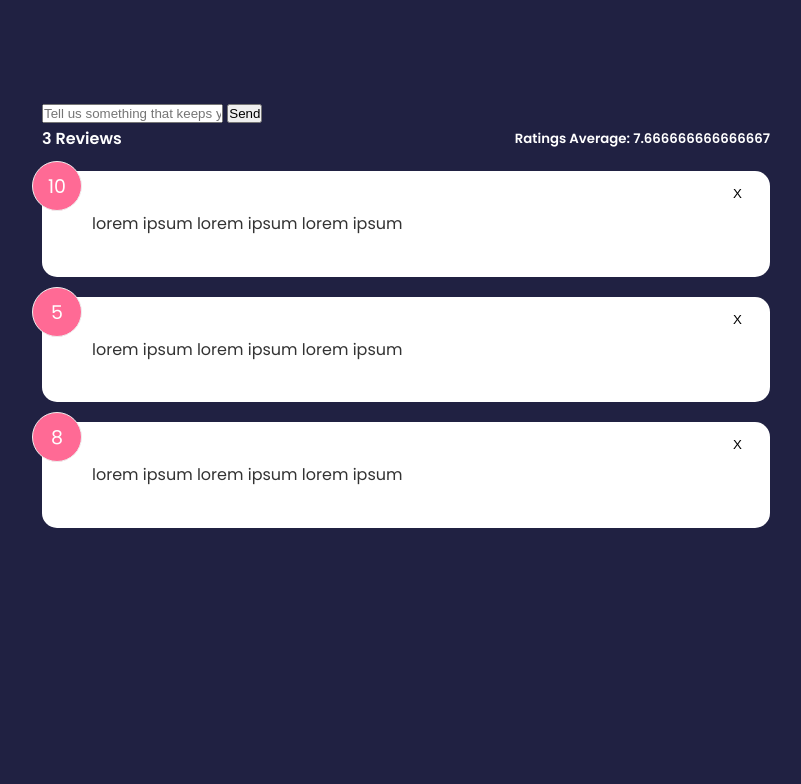
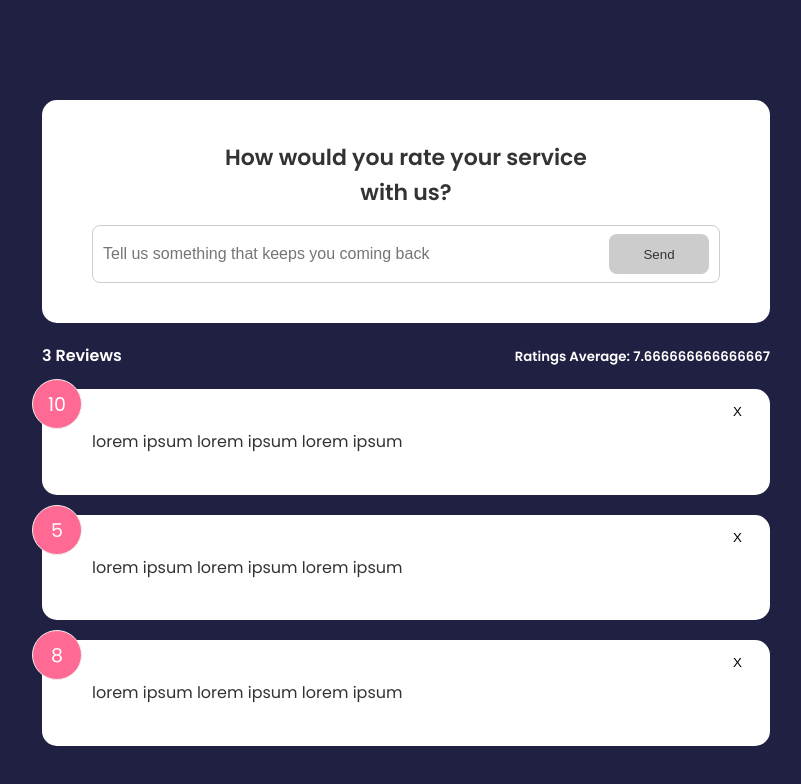
Before and after one commit to PurityGwaro/FeedbackUI-Svelte, a Svelte app: page / in a window 1280 px wide. Shown: the top 784 px of the page, without its empty margins (234-1035 px from the left). Built offline with nearby package versions, Linux system fonts and the light colour scheme.

Commit message:
added feedback form

```diff
--- a/src/components/FeedbackForm.svelte
+++ b/src/components/FeedbackForm.svelte
@@ -1,10 +1,68 @@
 <script>
+  import Button from "./Button.svelte";
+  import Card from "./Card.svelte";
+  let text = ''
+  let btnDisabled = true
+  let min = 10
+  let message
+
+  const handleInput = () =>{
+    if(text.trim().length <= min){
+        message = `Text must be at least ${min} characters!`
+        btnDisabled =  true
+    }else{
+        message = null
+        btnDisabled =  false
+    }
+  }
 
 </script>
-<form>
-    <!-- rating select will go here -->
-    <div class="input-group">
-        <input type="text" placeholder="Tell us something that keeps you comming back">
-        <button>Send</button>
-    </div>
-</form>
+<Card>
+    <header>
+        <h2>How would you rate your service with us?</h2>
+    </header>
+    <form>
+        <!-- rating select -->
+        <div class="input-group">
+            <input type="text" on:input={handleInput} bind:value = {text} placeholder="Tell us something that keeps you coming back">
+            <Button disabled={btnDisabled} type="submit">Send</Button>
+        </div>
+        {#if message}
+            <div class="message">
+                {message}
+            </div>
+        {/if}
+    </form>
+</Card>
+<style>
+    header{
+        max-width: 400px;
+        margin: auto;
+    }
+    header h2{
+        font-size: 22px;
+        font-weight: 600;
+        text-align: center;
+    }
+    .input-group{
+        display: flex;
+        flex-direction: row;
+        border: 1px solid #ccc;
+        padding: 8px 10px;
+        border-radius: 8px;
+    margin-top: 15px;
+    }
+    input {
+      flex-grow: 2;
+      border: none;
+      font-size: 16px;
+    }
+    input:focus {
+      outline: none;
+    }
+    .message{
+      padding-top: 10px;
+      text-align: center;
+      color: rebeccapurple;
+    }
+</style>
```
